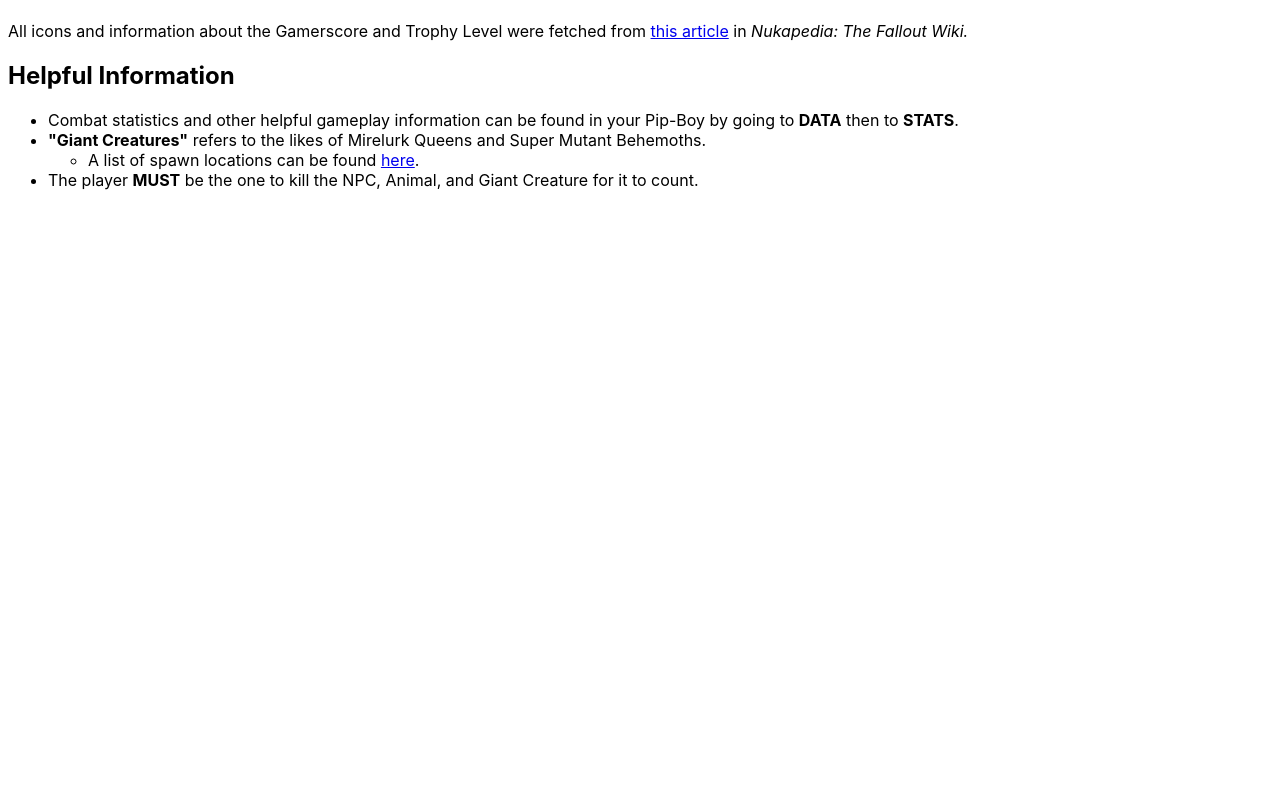
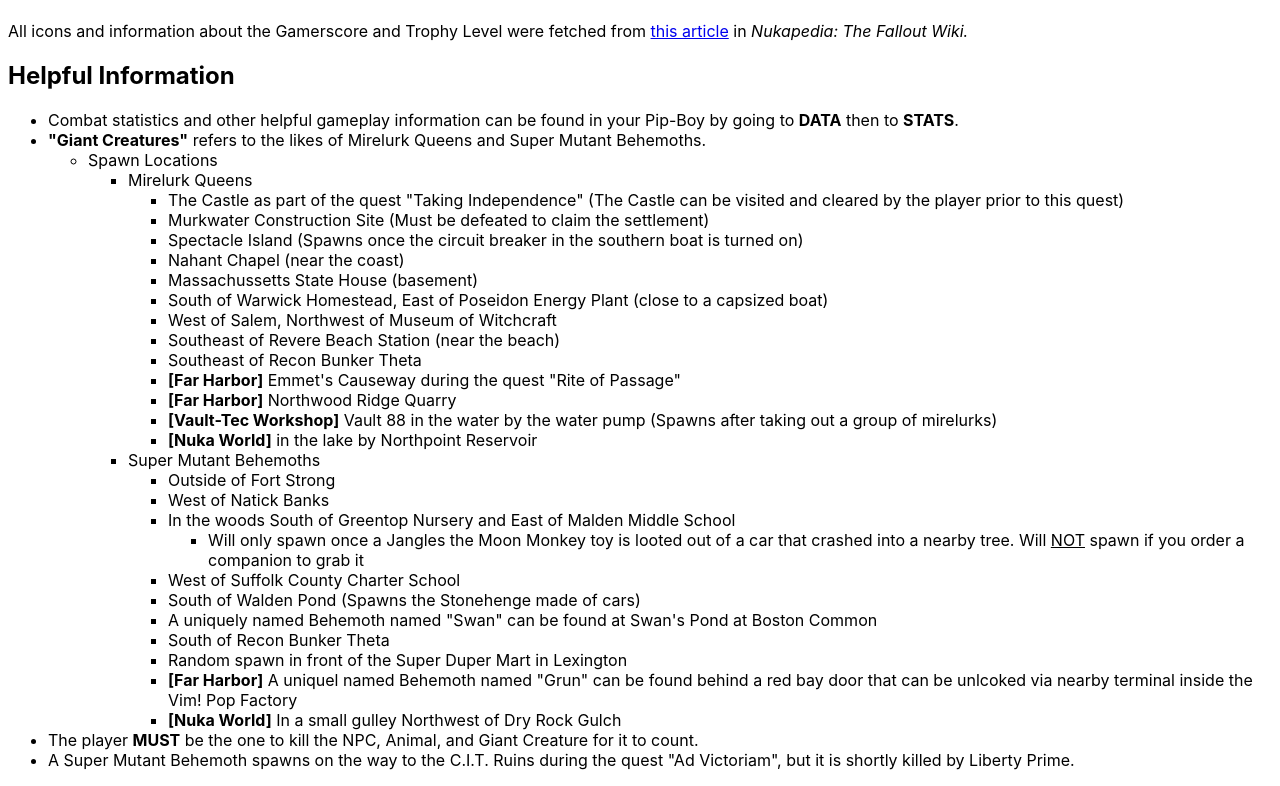
Before and after one commit to snaramirez872/fanmade-fallout4-game-guide, a React (Vite) app: page /achievement-guides/combat in a window 1280 px wide. Shown: the part 446-1232 px from the top of the page. Before the commit the page ends 800 px from the top, so only its background shows below. Built offline with nearby package versions, Linux system fonts and the light colour scheme.

Commit message:
fixed combat sections and added companion achievements

```diff
--- a/src/components/achievements/CollectibleA.jsx
+++ b/src/components/achievements/CollectibleA.jsx
@@ -18,17 +18,17 @@
             <Link to='/achievement-guides'>
                 <p>Back</p>
             </Link>
-            <section className='collect-intro'>
+            <section className='sec-intro'>
                 <p>Fallout 4 has two sets of items that the player can collect for various <u>permanent</u> buffs.</p>
                 <p>Making a comeback from Fallout 3, there are 20 Vault-Tec Bobbleheads scattered throughout the Commonwealth that reward the player individual stat buffs when picked up.</p>
                 <p>Also scattered throughout the Commonwealth are various Comic Books and Magazines that reward the player with permanent effects and stat buffs when picked up.</p>
             </section>
-            <section className='collectibles'>
+            <section className='main'>
                 <h1>Collectible Milestones</h1>
                 <Table dat={collectibles} />
                 <Disclaimer />
             </section>
-            <section className='extra-collect-tips'>
+            <section className='extra-info'>
                 <h1>Helpful Information</h1>
                 <ul>
                     <li>The locations of all the Bobbleheads and Magazines are static (they never change). Nukapedia provides great articles for where you can find both sets of items and can be accessed through the following:</li>
@@ -38,7 +38,7 @@
                     </ul>
                     <li>The player home in Vault 81 comes pre-furnished with a Bobblehead stand. Access to the player home is given upon assisting Dr. Penske at the end of the side quest "Hole in the Wall". More information can be found <a href='#'>here</a>.</li>
                     <ul>
-                        <li>The same bobblehead stand can be crafted and placed in any of your settlements (Please note that only 1 of each bobblehead officially exists in the game and more cannot be found without the use of cheats and/or mods)</li>
+                        <li>The same bobblehead stand can be crafted and placed in any of your settlements (<b>Note:</b> Only 1 of each bobblehead officially exists in the game and more cannot be found without the use of cheats and/or mods)</li>
                     </ul>
                     <li>Magazine racks and shelves can be built and placed in your settlements via the Settlement Workshops as a way to store your magazines. (<b>Note:</b> Each Magazine Rack and Magazine Shelf can only hold a limited amount).</li>
                 </ul>
--- a/src/components/achievements/CombatA.jsx
+++ b/src/components/achievements/CombatA.jsx
@@ -18,23 +18,58 @@
             <Link to='/achievement-guides'>
                 <p>Back</p>
             </Link>
-            <section className='combat-intro'>
+            <section className='sec-intro'>
                 <p>The Wasteland featured in the Fallout universe plays host to many NPCs and Irradiated Creatures. Some of which start fights with the player. You can also start the fights with them, but do so carefully.</p>
             </section>
-            <section className='combat'>
+            <section className='main'>
                 <h1>Combat Milestones</h1>
                 <Table dat={combat} />
                 <Disclaimer />
             </section>
-            <section className='extra-combat-info'>
+            <section className='extra-info'>
                 <h1>Helpful Information</h1>
                 <ul>
                     <li>Combat statistics and other helpful gameplay information can be found in your Pip-Boy by going to <b>DATA</b> then to <b>STATS</b>.</li>
                     <li><b>"Giant Creatures"</b> refers to the likes of Mirelurk Queens and Super Mutant Behemoths.</li>
                     <ul>
-                        <li>A list of spawn locations can be found <a href='https://fallout.fandom.com/wiki/...The_Harder_They_Fall' target='_blank' rel='noreferrer'>here</a>.</li>
+                        <li>Spawn Locations</li>
+                        <ul>
+                            <li>Mirelurk Queens</li>
+                            <ul>
+                                <li><span className='location'>The Castle</span> as part of the quest <span className='quest'>"Taking Independence"</span> (The Castle can be visited and cleared by the player prior to this quest)</li>
+                                <li><span className='location'>Murkwater Construction Site</span> (Must be defeated to claim the settlement)</li>
+                                <li><span className='location'>Spectacle Island</span> (Spawns once the circuit breaker in the southern boat is turned on)</li>
+                                <li><span className='location'>Nahant Chapel</span> (near the coast)</li>
+                                <li><span className='location'>Massachussetts State House</span> (basement)</li>
+                                <li>South of <span className='location'>Warwick Homestead</span>, East of <span className='location'>Poseidon Energy Plant</span> (close to a capsized boat)</li>
+                                <li>West of <span className='location'>Salem</span>, Northwest of <span className='location'>Museum of Witchcraft</span></li>
+                                <li>Southeast of <span className='location'>Revere Beach Station</span> (near the beach)</li>
+                                <li>Southeast of <span className='location'>Recon Bunker Theta</span></li>
+                                <li><b>[Far Harbor]</b> <span className='location'>Emmet's Causeway</span> during the quest <span className='quest'>"Rite of Passage"</span></li>
+                                <li><b>[Far Harbor]</b> <span classNAme='location'>Northwood Ridge Quarry</span></li>
+                                <li><b>[Vault-Tec Workshop]</b> <span className='location'>Vault 88</span> in the water by the water pump (Spawns after taking out a group of mirelurks)</li>
+                                <li><b>[Nuka World]</b> in the lake by <span className='locaion'>Northpoint Reservoir</span></li>
+                            </ul>
+                            <li>Super Mutant Behemoths</li>
+                            <ul>
+                                <li>Outside of <span className='location'>Fort Strong</span></li>
+                                <li>West of <span className='location'>Natick Banks</span></li>
+                                <li>In the woods South of <span className='location'>Greentop Nursery</span> and East of <span className='location'>Malden Middle School</span></li>
+                                <ul>
+                                    <li>Will only spawn once a Jangles the Moon Monkey toy is looted out of a car that crashed into a nearby tree. Will <u>NOT</u> spawn if you order a companion to grab it</li>
+                                </ul>
+                                <li>West of <span className='location'>Suffolk County Charter School</span></li>
+                                <li>South of <span className='location'>Walden Pond</span> (Spawns the Stonehenge made of cars)</li>
+                                <li>A uniquely named Behemoth named "Swan" can be found at <span className='location'>Swan's Pond</span> at <span className='location'>Boston Common</span></li>
+                                <li>South of <span className='location'>Recon Bunker Theta</span></li>
+                                <li>Random spawn in front of the <span className='location'>Super Duper Mart</span> in <span className='location'>Lexington</span></li>
+                                <li><b>[Far Harbor]</b> A uniquel named Behemoth named "Grun" can be found behind a red bay door that can be unlcoked via nearby terminal inside the <span classNam='location'>Vim! Pop Factory</span></li>
+                                <li><b>[Nuka World]</b> In a small gulley Northwest of <span className='location'> Dry Rock Gulch</span></li>
+                            </ul>
+                        </ul>
                     </ul>
                     <li>The player <b>MUST</b> be the one to kill the NPC, Animal, and Giant Creature for it to count.</li>
+                    <li>A Super Mutant Behemoth spawns on the way to the <span className='location'>C.I.T. Ruins</span> during the quest <span className='quest'>"Ad Victoriam"</span>, but it is shortly killed by Liberty Prime.</li>
                 </ul>
             </section>
         </div>
--- a/src/components/achievements/CompanionA.jsx
+++ b/src/components/achievements/CompanionA.jsx
@@ -1,14 +1,32 @@
 import React from "react";
 import { Link } from 'react-router-dom';
+import Table from "../reusable/Table";
+import Disclaimer from "../reusable/Disclaimer";
+
+import Companion_001 from '../../assets/images/achievement-icons/companion_001.jpg';
+import Companion_002 from '../../assets/images/achievement-icons/companion_002.jpg';
 
 function CompanionA() {
+    const companion = [
+        [Companion_001,'Never Go It Alone', 'Recruit 5 separate companions', '20G', 'Bronze'],
+        [Companion_002,'Lovable', 'Reach maximum relationship level with a companion', '20G', 'Bronze']
+    ];
     return (
         <div className='achieve-home'>
             <Link to='/achievement-guides'>
                 <p>Back</p>
             </Link>
-            <section className='companions'>
+            <section className='sec-intro'>
+                <p>Like the other Fallout games, Fallout 4 offers a companion system. Each companion has a unique personality and they gain or lose affinity based on the player's actions and responses in dialogue. This takes the place of the Karma system that was present in previous games.</p>
+            </section>
+            <section className='main'>
                 <h1>Companion Milestones</h1>
+                <Table dat={companion} />
+                <Disclaimer />
+            </section>
+            <section className='extra-info'>
+                <h1>Helpful Information</h1>
+                <p>More information about the different companions can be found <a href='#' target='_blank' rel='noreferrer'>here</a>.</p>
             </section>
         </div>
     );
```
